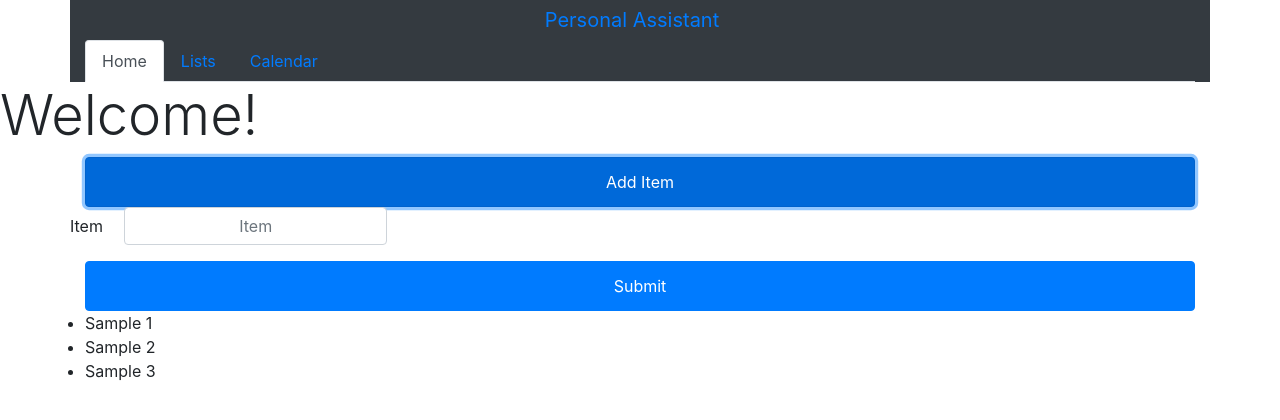
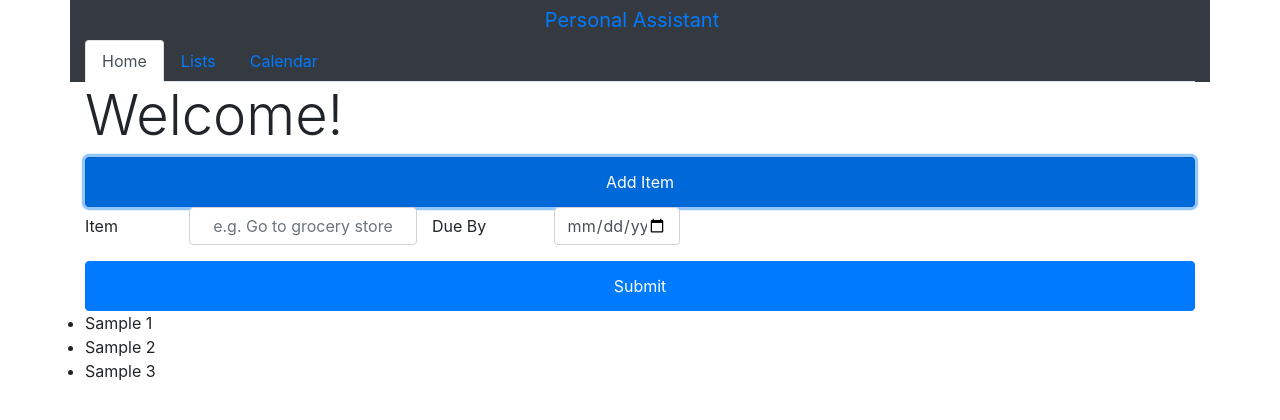
Before and after one commit to rossd84/msa-capstone-va, a React (Create React App) app: page / in a window 1280 px wide. Both pictures are taken after a click on the button "Add Item". Shown: the top 420 px of the page. Built offline with nearby package versions, Linux system fonts and the light colour scheme.

Commit message:
add item form

```diff
--- a/src/App.js
+++ b/src/App.js
@@ -17,19 +17,19 @@ class App extends Component {
     this.setState({
       currentTab: newTab
     })
-    console.log('app state:', this.state);
-
+  console.log('app state:', this.state);
   }
 
 render() {
   return (
-  <div>
+  <>
     <Header
       changeTab={this.onChangeTab.bind(this)}
-      initialTab={this.state.currentTab}  />
-          <Home />
-          <Lists />
-  </div>
+      initialTab={this.state.currentTab}
+    />
+    <Home />
+    <Lists />
+  </>
   )
 }
 }
--- a/src/components/AddItem.js
+++ b/src/components/AddItem.js
@@ -15,12 +15,24 @@ export function AddItem() {
       <Collapse in={open}>
         <Form>
           <Form.Group as={Row}>
+            <Form.Row width='100%'>
+              <Col>
+                <Form.Label column>
+                  Item
+                </Form.Label>
+              </Col>
+              <Col className="col-sm-8">
+                <Form.Control type="text" placeholder="e.g. Go to grocery store" />
+              </Col>
+            </Form.Row>
             <Form.Row>
-              <Form.Label column lg={2}>
-                Item
-              </Form.Label>
               <Col>
-                <Form.Control type="text" placeholder="Item" />
+                <Form.Label column>
+                  Due By
+                </Form.Label>
+              </Col>
+              <Col>
+                <Form.Control type="date" />
               </Col>
             </Form.Row>
           </Form.Group>
--- a/src/components/Header.js
+++ b/src/components/Header.js
@@ -36,7 +36,6 @@ export class Header extends Component {
           <div className="col-sm">
             <Tabs
               defaultActiveKey="home"
-              id="uncontrolled-tab-example"
               onSelect={this.handleSelect.bind(this)}
             >
               <Tab eventKey="home" title="Home" />
--- a/src/components/Main.js
+++ b/src/components/Main.js
@@ -4,7 +4,15 @@ class Main extends Component {
 
   render() {
     return (
-      <h1 className="display-4">Welcome!</h1>
+      <>
+        <div className='container'>
+          <div className='row'>
+            <div className='col-sm'>
+              <h1 className="display-4">Welcome!</h1>
+            </div>
+          </div>
+        </div>
+      </>
     )
   }
 }
```
